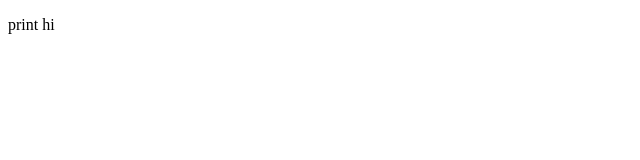
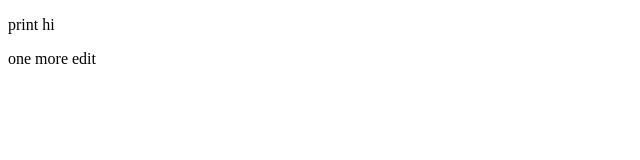
Before and after one commit to Saangetheya/new_repo, a plain HTML site: page index.html in a window 1280 px wide. Shown: the full height of the page, 0-640 px from the left. Drawn offline with Linux system fonts and the light colour scheme.

Commit message:
new commit

```diff
--- a/index.html
+++ b/index.html
@@ -6,5 +6,6 @@
   </head>
   <body>
 <p>print hi</p>
+<p>one more edit</p>
   </body>
 </html>
```
